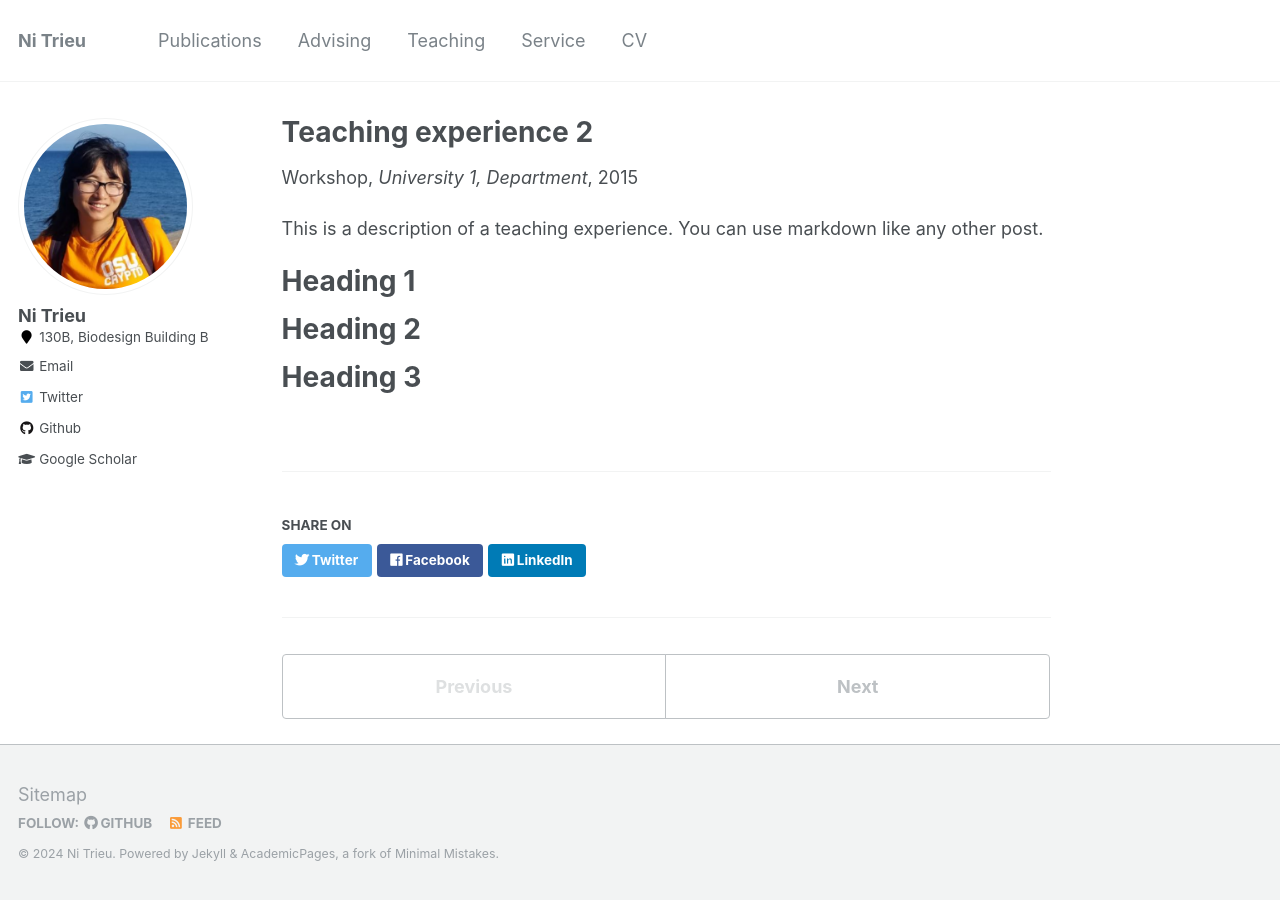
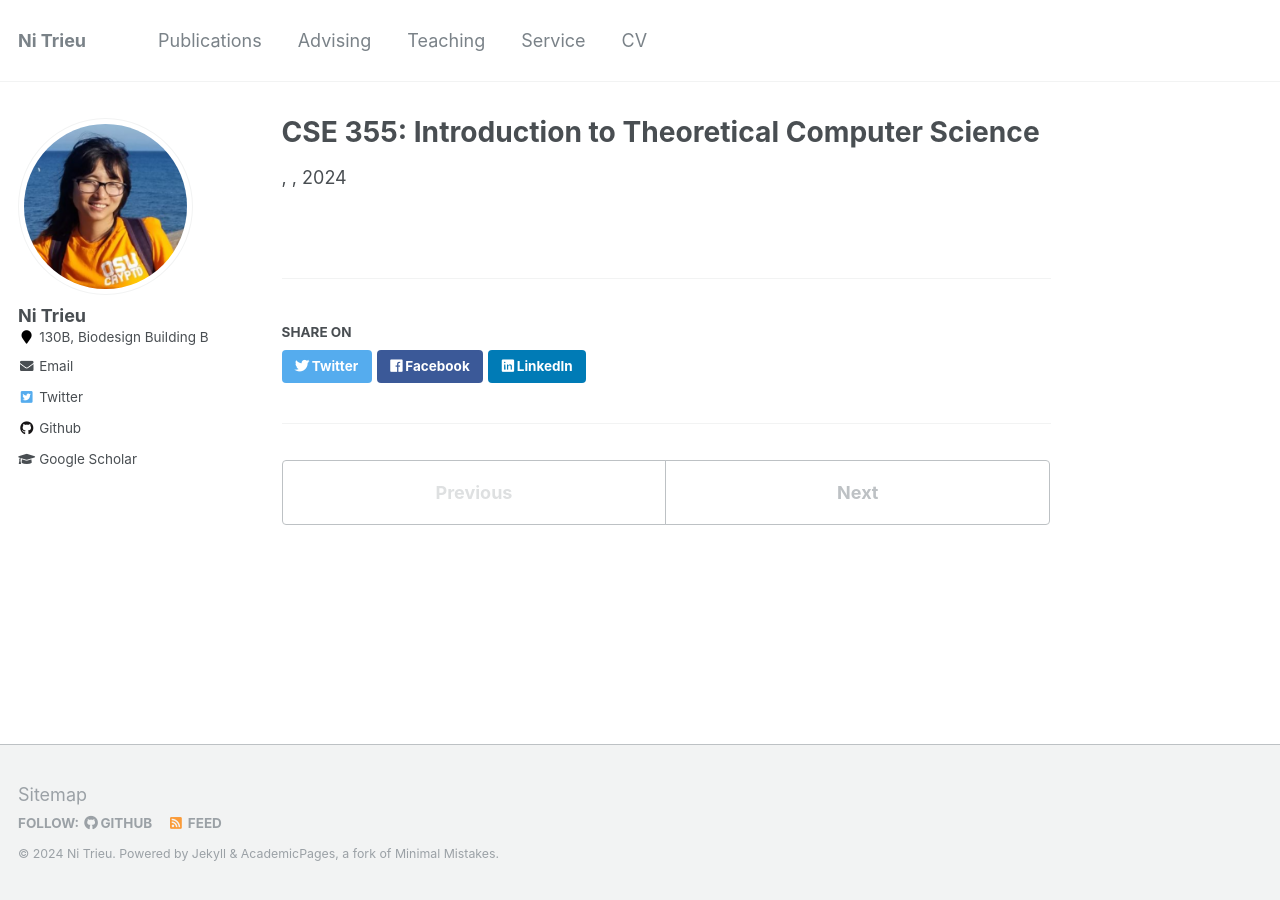
Before and after one commit to nitrieu/nitrieu.github.io, a Jekyll site: the page built from _teaching/2015-spring-teaching-2.md, in a window 1280 px wide. Built offline with Jekyll 4.4.1, drawn with Linux system fonts in a browser that asks for light colours.

Commit message:
Update 2015-spring-teaching-2.md

```diff
--- a/_teaching/2015-spring-teaching-2.md
+++ b/_teaching/2015-spring-teaching-2.md
@@ -1,20 +1,5 @@
 ---
-title: "Teaching experience 2"
+title: "CSE 355: Introduction to Theoretical Computer Science"
 collection: teaching
-type: "Workshop"
-permalink: /teaching/2015-spring-teaching-1
-venue: "University 1, Department"
-date: 2015-01-01
-location: "City, Country"
+permalink: /teaching/cse355
 ---
-
-This is a description of a teaching experience. You can use markdown like any other post.
-
-Heading 1
-======
-
-Heading 2
-======
-
-Heading 3
-======
```
